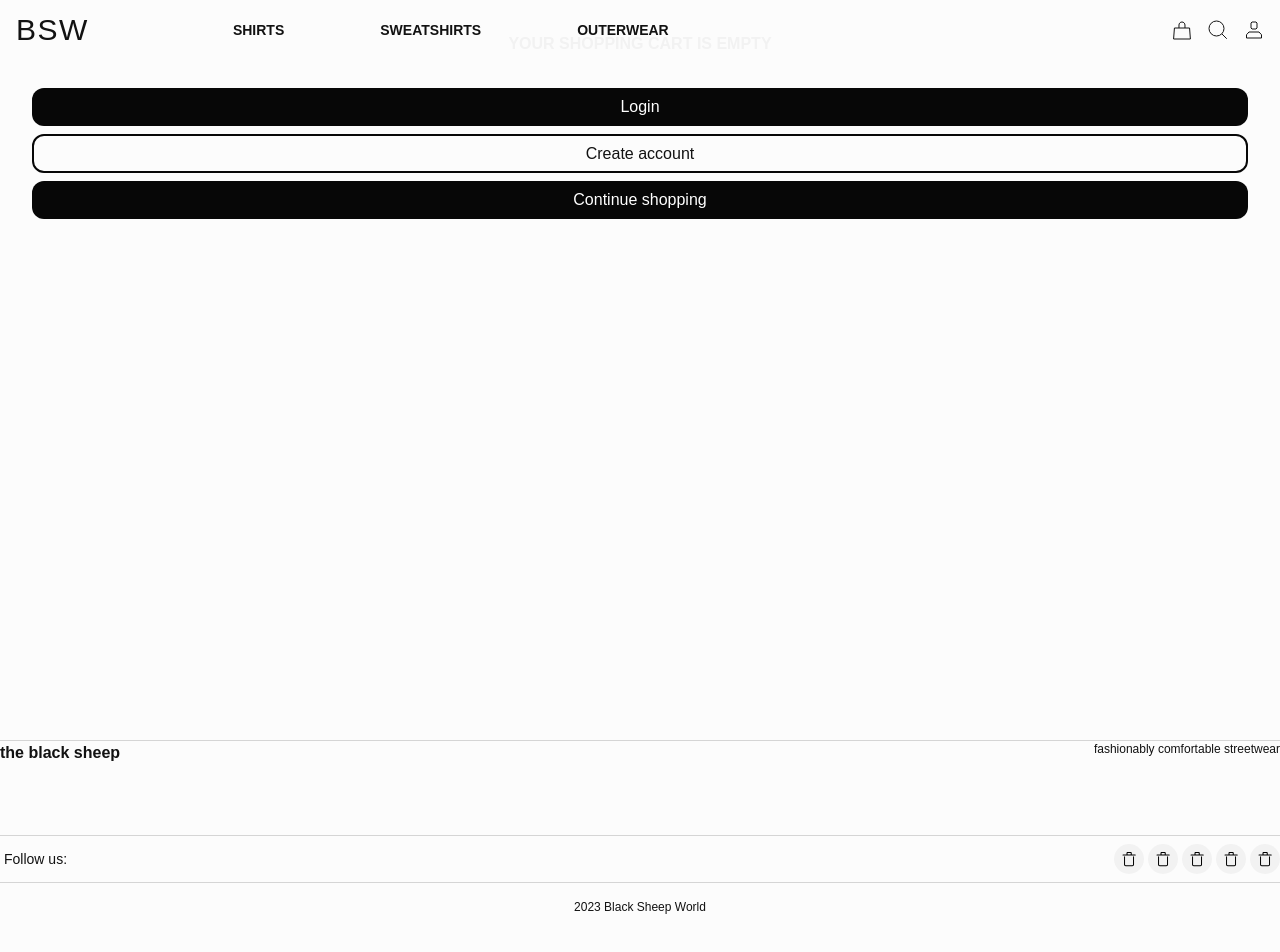
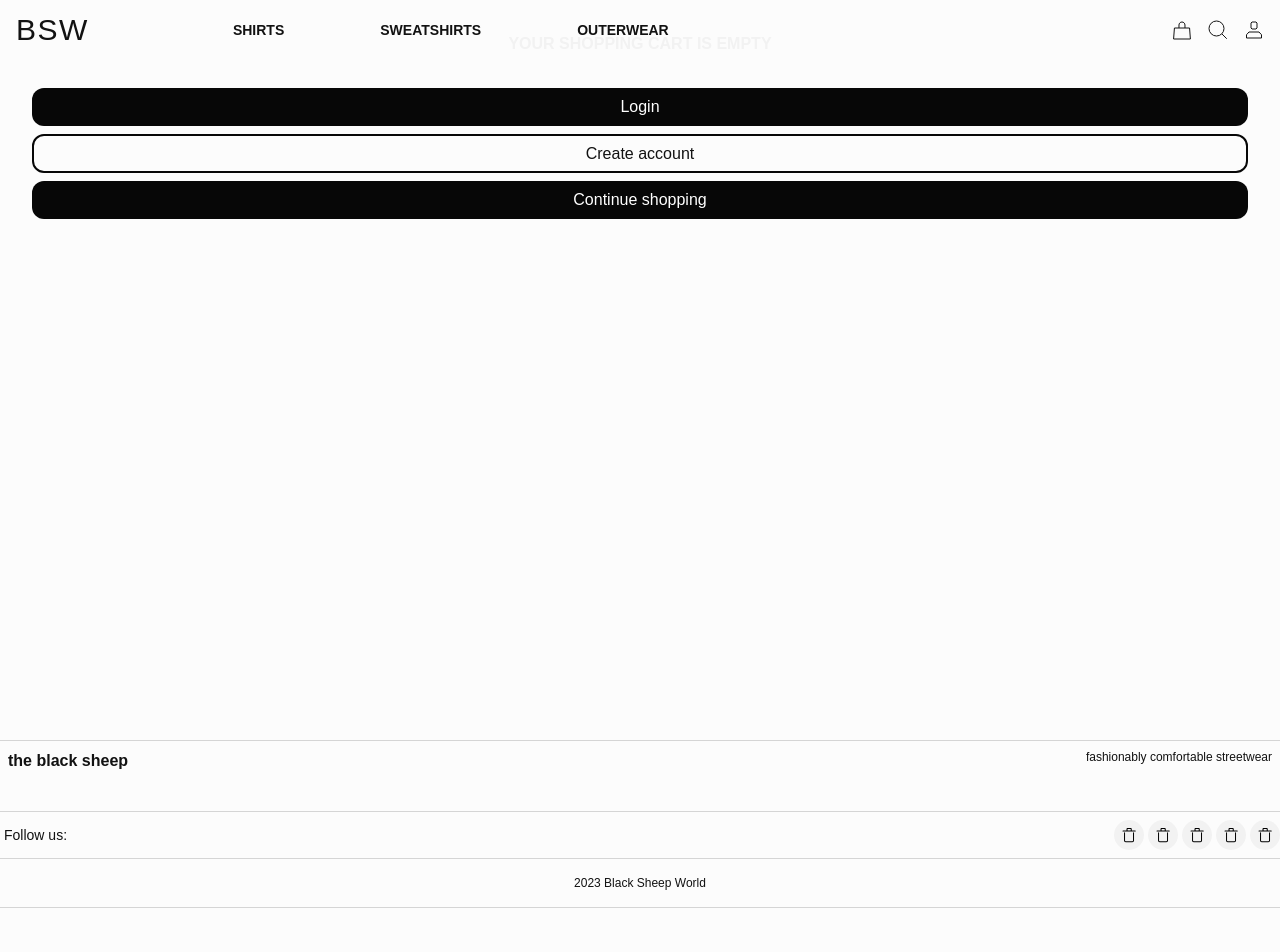
Before and after one commit to duncanmatt/ecomm_next, a Next.js app: page /Cart in a window 1280 px wide. Shown: the top 952 px of the page. Before the commit the page ends 931 px from the top, so only its background shows below. Built offline with nearby package versions, Linux system fonts and the light colour scheme.

Commit message:
landing and footer sizing

```diff
--- a/src/components/Footer.tsx
+++ b/src/components/Footer.tsx
@@ -30,9 +30,10 @@ const mediaIcons = [
 
 export default () => {
   return (
-    <div className=''>
+    <footer>
+      <div className='grid grid-cols-1 grid-rows-2'>
         <div className='flex flex-col'>
-        <div className='flex flex-wrap max-sm:py-5 w-full max-sm:text-center h-[6rem] border-y-1 border-80 max-sm:justify-around justify-between'>
+          <div className='flex items-bottom flex-wrap sm:p-2 max-sm:py-5 w-full max-sm:text-center h-[4.5rem] border-y-1 border-80  justify-between'>
             <h6 className='max-sm:w-full font-semibold tracking-normal'>
               the black sheep
             </h6>
@@ -52,10 +53,11 @@ export default () => {
               ))}
             </ul>
           </div>
-        <div className='text-center py-1rem font-light text-xs border-t-1 border-80'>
+          <div className='text-center py-1rem font-light text-xs border-y-1 border-80'>
             2023 Black Sheep World
           </div>
         </div>
       </div>
+    </footer>
   );
 };
--- a/src/pages/index.tsx
+++ b/src/pages/index.tsx
@@ -21,8 +21,8 @@ const Home = () => {
                 </Link>
               </div>
             </div>
-            <div className='h-[1200px] w-full'>
-              <div className='relative h-full w-full object-cover overflow-hidden'>
+            <div className='h-full w-full'>
+              <div className='relative h-main w-full object-cover overflow-hidden'>
                 <Image
                   alt='Summer 2023 collection'
                   src='https://ecomm-imgs-test.s3.amazonaws.com/ecomm-imgs-test/landing-bg-2.jpg'
```
Lines whose indentation alone changed are shown as unchanged.
